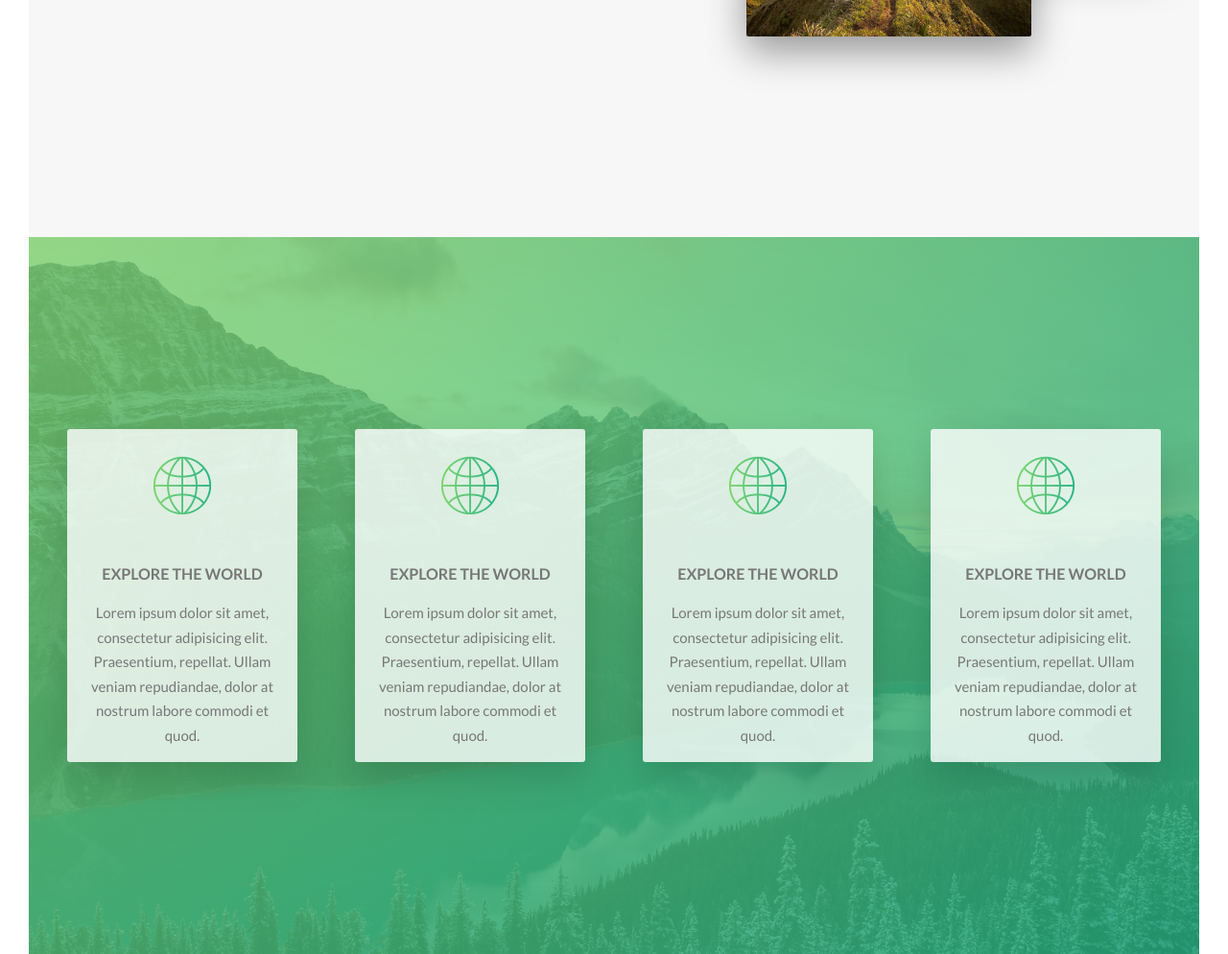
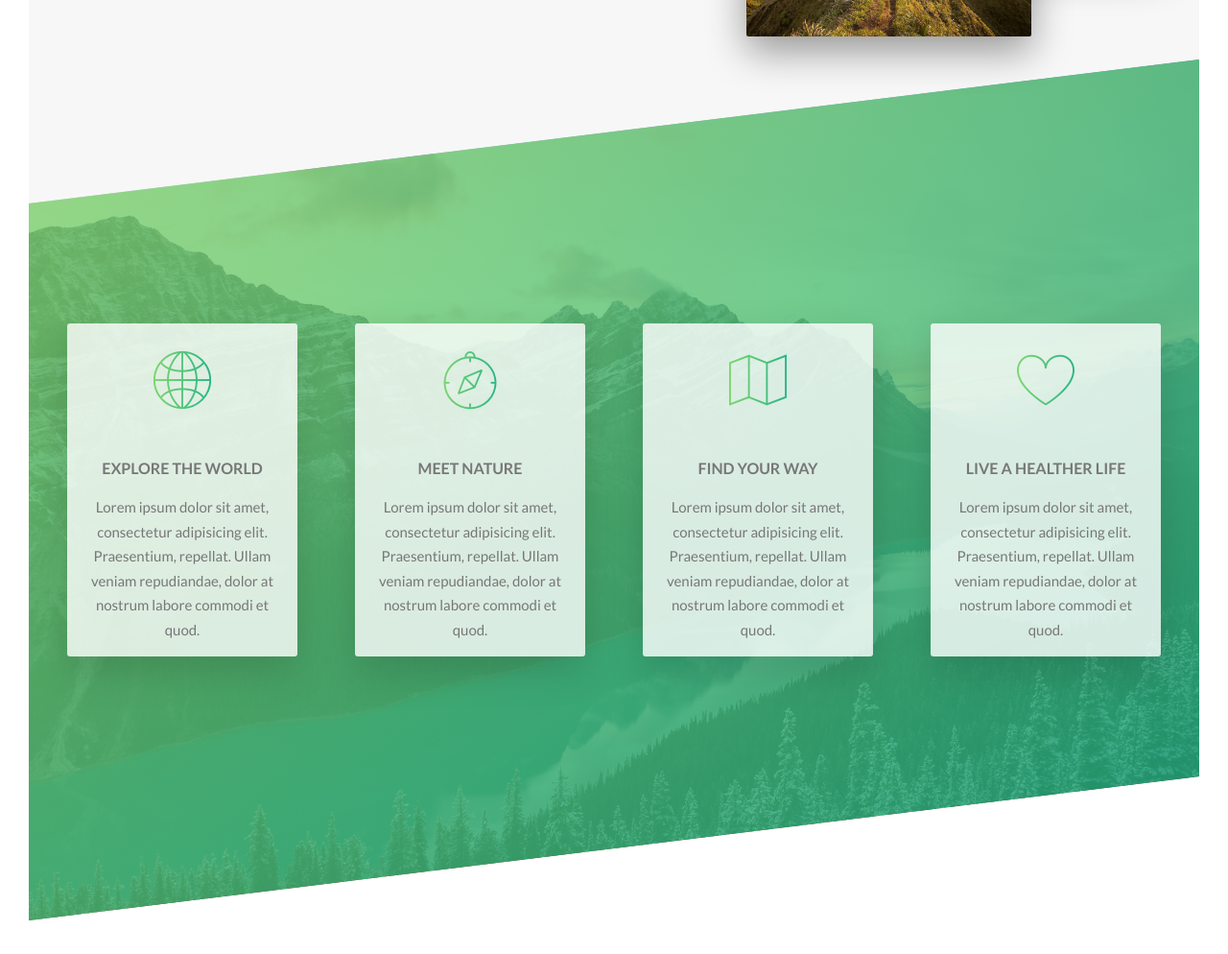
Before and after one commit to N8ers/natours, a website: page index.html in a window 1280 px wide. Shown: the part 1280-2274 px from the top of the page at 96% size. After the commit the page ends 2239 px from the top, so only its background shows below. Drawn offline with Linux system fonts and the light colour scheme.

Commit message:
end of lecture

```diff
--- a/index.html
+++ b/index.html
@@ -74,8 +74,8 @@
 
                     <div class="col-1-of-4">
                         <div class="feature-box">
-                            <i class="feature-box__icon icon-basic-world"></i>
-                            <h3 class="heading-tertiary u-margin-bottom-small">Explore the world</h3>
+                            <i class="feature-box__icon icon-basic-compass"></i>
+                            <h3 class="heading-tertiary u-margin-bottom-small">Meet nature</h3>
                             <p class="feature-box__text">
                                 Lorem ipsum dolor sit amet, consectetur adipisicing elit. Praesentium, repellat. Ullam veniam repudiandae, dolor at nostrum labore commodi et quod.
                             </p>
@@ -84,8 +84,8 @@
 
                     <div class="col-1-of-4">
                         <div class="feature-box">
-                            <i class="feature-box__icon icon-basic-world"></i>
-                            <h3 class="heading-tertiary u-margin-bottom-small">Explore the world</h3>
+                            <i class="feature-box__icon icon-basic-map"></i>
+                            <h3 class="heading-tertiary u-margin-bottom-small">Find your way</h3>
                             <p class="feature-box__text">
                                 Lorem ipsum dolor sit amet, consectetur adipisicing elit. Praesentium, repellat. Ullam veniam repudiandae, dolor at nostrum labore commodi et quod.
                             </p>
@@ -94,8 +94,8 @@
 
                     <div class="col-1-of-4">
                         <div class="feature-box">
-                            <i class="feature-box__icon icon-basic-world"></i>
-                            <h3 class="heading-tertiary u-margin-bottom-small">Explore the world</h3>
+                            <i class="feature-box__icon icon-basic-heart"></i>
+                            <h3 class="heading-tertiary u-margin-bottom-small">Live a healther life</h3>
                             <p class="feature-box__text">
                                  Lorem ipsum dolor sit amet, consectetur adipisicing elit. Praesentium, repellat. Ullam veniam repudiandae, dolor at nostrum labore commodi et quod.
                             </p>
--- a/sass/pages/_home.scss
+++ b/sass/pages/_home.scss
@@ -12,4 +12,10 @@
         rgba($color-primary-dark, 0.8)),
     url("../img/nat-4.jpg");
     background-size: cover;
+    margin-top: -11rem;
+    transform: skewY(-7deg);
+
+    &>* {
+        transform: skewY(7deg);
+    }
 }
```
Also changed, not shown: css/style.css.
